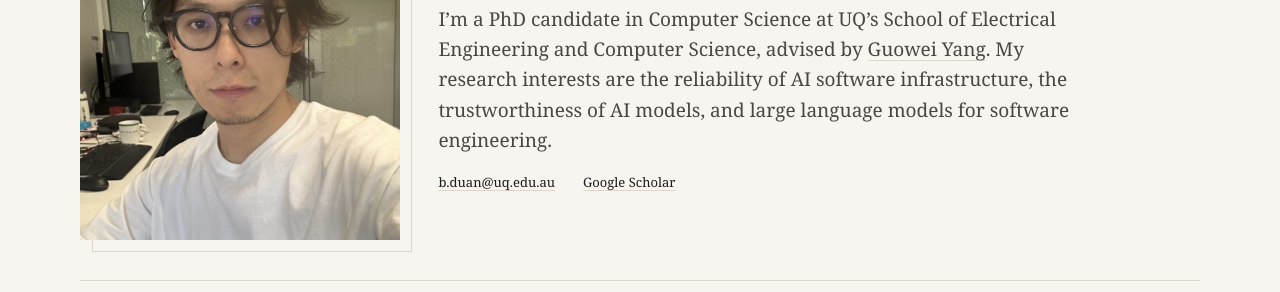
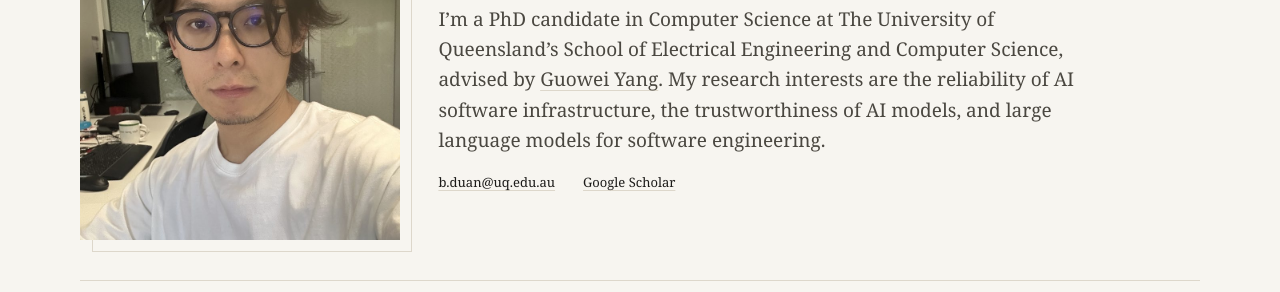
Before and after one commit to beanduan22/beanduan22.github.io, a plain HTML site: page index.html in a window 1280 px wide. Shown: the part 229-521 px from the top of the page. Drawn offline with Linux system fonts and the light colour scheme.

Commit message:
content: spell out The University of Queensland in intro
Co-Authored-By: Claude Opus 5.5 <noreply@anthropic.com>

```diff
--- a/index.html
+++ b/index.html
@@ -32,7 +32,7 @@
     <section class="page intro" id="top" aria-labelledby="name">
       <div class="intro-text">
         <h1 id="name">Bin Duan<span class="at">@UQ</span></h1>
-        <p class="body">I’m a PhD candidate in Computer Science at UQ’s School of Electrical Engineering and Computer Science, advised by <a href="https://guoweiyang.github.io/" target="_blank" rel="noopener noreferrer">Guowei Yang</a>. My research interests are the reliability of AI software infrastructure, the trustworthiness of AI models, and large language models for software engineering.</p>
+        <p class="body">I’m a PhD candidate in Computer Science at The University of Queensland’s School of Electrical Engineering and Computer Science, advised by <a href="https://guoweiyang.github.io/" target="_blank" rel="noopener noreferrer">Guowei Yang</a>. My research interests are the reliability of AI software infrastructure, the trustworthiness of AI models, and large language models for software engineering.</p>
         <ul class="links" aria-label="Elsewhere">
           <li><a href="mailto:b.duan@uq.edu.au">b.duan@uq.edu.au</a></li>
           <li><a href="https://scholar.google.com/citations?user=vhagAc0AAAAJ" target="_blank" rel="noopener noreferrer">Google Scholar</a></li>
```
